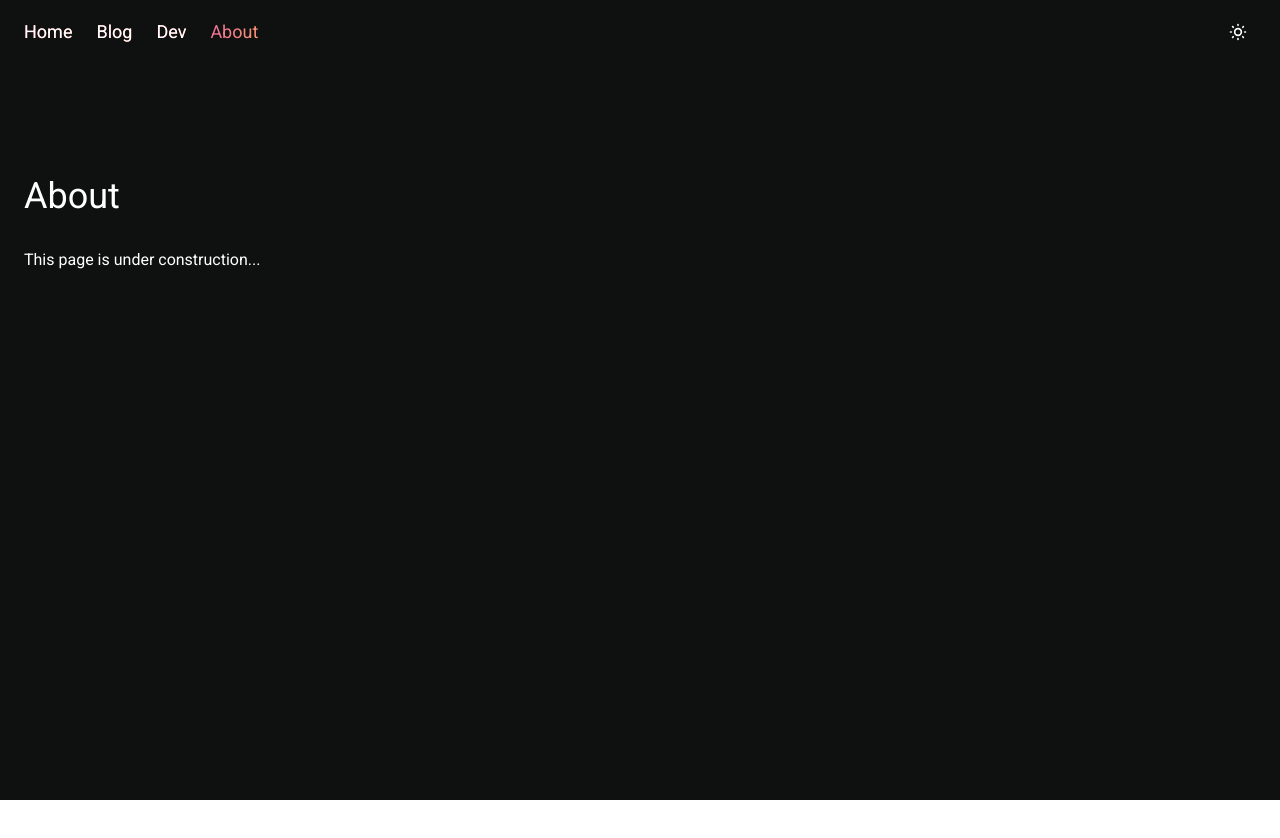
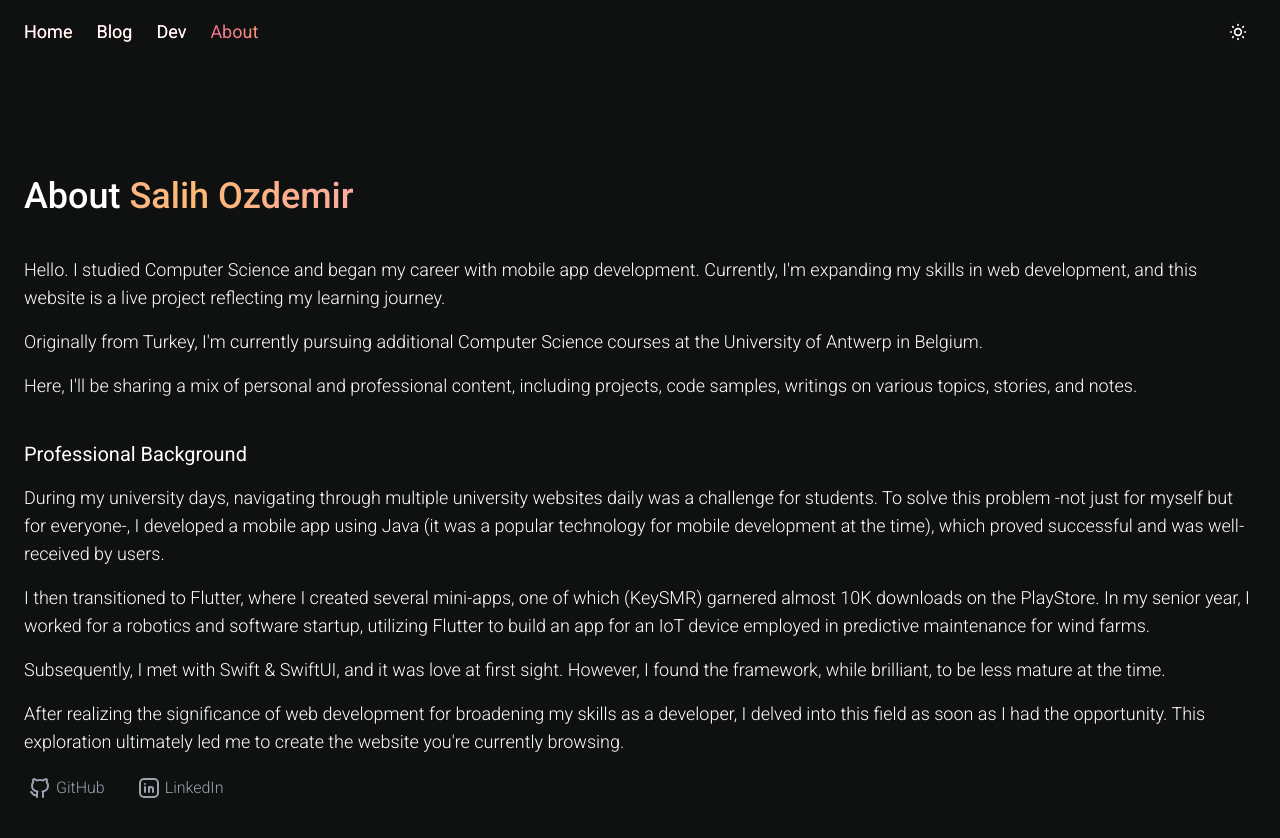
Before and after one commit to eyubSalihOzdemir/ozdemirsalih.com, a React (Vite) app: page /about in a window 1280 px wide. Shown: the top 838 px of the page. Before the commit the page ends 800 px from the top, so only its background shows below. Built offline with nearby package versions, Linux system fonts and the light colour scheme; what tailwindcss-animated would draw is missing.

Commit message:
updated about me page

```diff
--- a/src/components/Card.tsx
+++ b/src/components/Card.tsx
@@ -1,5 +1,3 @@
-// import React, { ReactNode } from "react";
-
 import { useRef } from "react";
 import useInViewPort from "../hooks/UseInViewPort";
 
@@ -20,7 +18,6 @@ function Card({ title, footer, description, thumbnail }: Props) {
     <div className="flex h-full w-full min-w-52 flex-col overflow-hidden rounded-md border border-secondary text-left transition-transform hover:scale-[102%]">
       <img
         ref={targetRef}
-        //
         src={inViewport ? thumbnail : "src/assets/image-icon.png"}
         alt="Article image"
         className={`h-40 w-full object-cover`}
--- a/src/views/About.tsx
+++ b/src/views/About.tsx
@@ -1,3 +1,4 @@
+import { IconBrandGithub, IconBrandLinkedin } from "@tabler/icons-react";
 import { useStateContext } from "../contexts/ContextProvider";
 
 function About() {
@@ -6,13 +7,95 @@ function About() {
   setActiveNavbarButton("about");
 
   return (
-    <div className="flex flex-col gap-8 pt-24">
-      <h1 className="animate-fade-down text-4xl animate-duration-500 animate-ease-out">
-        About
-      </h1>
-      <h1 className="animate-fade-down animate-delay-100 animate-duration-500 animate-ease-out">
-        This page is under construction...
-      </h1>
+    <div className="flex flex-col gap-10 pb-24 pt-24">
+      <div className="flex animate-fade-down text-4xl  font-medium animate-duration-500 animate-ease-out">
+        <h1 className="">About&nbsp;</h1>
+        <span className="animate-gradient bg-gradient-to-r from-rose-300 via-orange-300 to-rose-300 bg-[length:200%_auto] bg-clip-text font-medium text-transparent transition-all duration-500">
+          Salih Ozdemir
+        </span>
+      </div>
+
+      {/* Introduction */}
+      <div className="animate-fade-down space-y-4 text-lg font-light animate-delay-100 animate-duration-500">
+        <span className="inline-block animate-jump animate-delay-1000">
+          Hello.&nbsp;
+        </span>
+        <span>
+          I studied Computer Science and began my career with mobile app
+          development. Currently, I'm expanding my skills in web development,
+          and this website is a live project reflecting my learning journey.
+          <br />
+        </span>
+        <p>
+          Originally from Turkey, I'm currently pursuing additional Computer
+          Science courses at the University of Antwerp in Belgium.
+          <br />
+        </p>
+        <p>
+          Here, I'll be sharing a mix of personal and professional content,
+          including projects, code samples, writings on various topics, stories,
+          and notes.
+        </p>
+      </div>
+
+      <div className="animate-fade-down space-y-4 animate-delay-200 animate-duration-500 animate-ease-out">
+        <div className="flex text-xl">Professional Background</div>
+        <div className="space-y-4 text-lg font-light">
+          <p>
+            During my university days, navigating through multiple university
+            websites daily was a challenge for students. To solve this problem
+            -not just for myself but for everyone-, I developed a mobile app
+            using Java (it was a popular technology for mobile development at
+            the time), which proved successful and was well-received by users.
+          </p>
+          <p>
+            I then transitioned to Flutter, where I created several mini-apps,
+            one of which{" "}
+            <a
+              href="https://play.google.com/store/apps/details?id=com.SalihOzdemir.KeySMR&hl=nl&gl=US"
+              rel="noopener noreferrer"
+              target="_blank"
+            >
+              (KeySMR)
+            </a>{" "}
+            garnered almost 10K downloads on the PlayStore. In my senior year, I
+            worked for a robotics and software startup, utilizing Flutter to
+            build an app for an IoT device employed in predictive maintenance
+            for wind farms.
+          </p>
+          <p>
+            Subsequently, I met with Swift & SwiftUI, and it was love at first
+            sight. However, I found the framework, while brilliant, to be less
+            mature at the time.
+          </p>
+          <p>
+            After realizing the significance of web development for broadening
+            my skills as a developer, I delved into this field as soon as I had
+            the opportunity. This exploration ultimately led me to create the
+            website you're currently browsing.
+          </p>
+        </div>
+        <div className="flex animate-fade-down gap-6 font-light text-gray-400 animate-delay-300 animate-duration-500 animate-ease-out">
+          <a
+            href="https://github.com/eyubSalihOzdemir"
+            rel="noopener noreferrer"
+            target="_blank"
+            className="flex gap-1 p-1 transition-transform hover:scale-105"
+          >
+            <IconBrandGithub></IconBrandGithub>
+            <h1>GitHub</h1>
+          </a>
+          <a
+            href="https://www.linkedin.com/in/eyubsalihozdemir/"
+            rel="noopener noreferrer"
+            target="_blank"
+            className="flex gap-1 p-1 transition-transform hover:scale-105"
+          >
+            <IconBrandLinkedin></IconBrandLinkedin>
+            <h1>LinkedIn</h1>
+          </a>
+        </div>
+      </div>
     </div>
   );
 }
--- a/src/views/Articles.tsx
+++ b/src/views/Articles.tsx
@@ -40,7 +40,7 @@ function Articles() {
   }, []);
 
   return (
-    <div className="flex flex-col pt-24 pb-24">
+    <div className="flex flex-col pb-24 pt-24">
       <h1 className="animate-fade-down pb-2 text-4xl font-medium animate-duration-500 animate-ease-out">
         Articles
       </h1>
@@ -49,9 +49,15 @@ function Articles() {
       </span>
 
       <div className="grid animate-fade-down grid-cols-1 gap-4 pt-8 animate-delay-200 animate-duration-500 animate-ease-out sm:grid-cols-2 lg:grid-cols-3">
-      {articles.map((article, index) => (
-            <Card key={index} thumbnail={article.thumbnail} title={article.title} footer={format(parseISO(article.createdAt), "MMMM ii, yyyy")} description={article.description}/>
-          ))}
+        {articles.map((article, index) => (
+          <Card
+            key={index}
+            thumbnail={article.thumbnail}
+            title={article.title}
+            footer={format(parseISO(article.createdAt), "MMMM ii, yyyy")}
+            description={article.description}
+          />
+        ))}
       </div>
     </div>
   );
--- a/src/views/Navbar.tsx
+++ b/src/views/Navbar.tsx
@@ -5,6 +5,8 @@ import {
   IconCamera,
   IconVideo,
   IconBookmarks,
+  IconClipboardText,
+  IconCpu2,
 } from "@tabler/icons-react";
 import { IconMoon } from "@tabler/icons-react";
 import { IconSun } from "@tabler/icons-react";
@@ -110,29 +112,50 @@ function Navbar() {
                   <IconWriting className="size-5" />
                   Articles
                 </div>,
-                <div className="flex gap-2">
+                <button disabled onClick={() => {}}>
+                  <div className="flex gap-2 text-gray-500">
                     <IconSailboat className="size-5" />
                     Life Updates
-                </div>,
-                <div className="flex gap-2">
+                  </div>
+                </button>,
+                <button disabled onClick={() => {}}>
+                  <div className="flex gap-2 text-gray-500">
                     <IconCamera className="size-5" />
                     Photographs
-                </div>,
-                <div className="flex gap-2">
+                  </div>
+                </button>,
+                <button disabled onClick={() => {}}>
+                  <div className="flex gap-2 text-gray-500">
                     <IconVideo className="size-5" />
                     Videos
-                </div>,
-                <div className="flex gap-2">
+                  </div>
+                </button>,
+                <button disabled onClick={() => {}}>
+                  <div className="flex gap-2 text-gray-500">
                     <IconBookmarks className="size-5" />
                     Bookmarks
-                </div>,
+                  </div>
+                </button>,
               ]}
             />
             <NavbarButton
               text="Dev"
               onClick={() => {}}
               isSelected={activeSidebarButton === "dev"}
-              hoverItems={[<h1>Projects</h1>, <h1>Tech Stack</h1>]}
+              hoverItems={[
+                <button disabled onClick={() => {}}>
+                  <div className="flex gap-2 text-gray-500">
+                    <IconClipboardText className="size-5" />
+                    Projects
+                  </div>
+                </button>,
+                <button disabled onClick={() => {}}>
+                  <div className="flex gap-2 text-gray-500">
+                    <IconCpu2 className="size-5" />
+                    Tech Stack
+                  </div>
+                </button>,
+              ]}
             />
             <NavbarButton
               text="About"
```
Also changed, not shown: src/views/Home.tsx (+0 -44 lines). Lines whose indentation alone changed are shown as unchanged.
